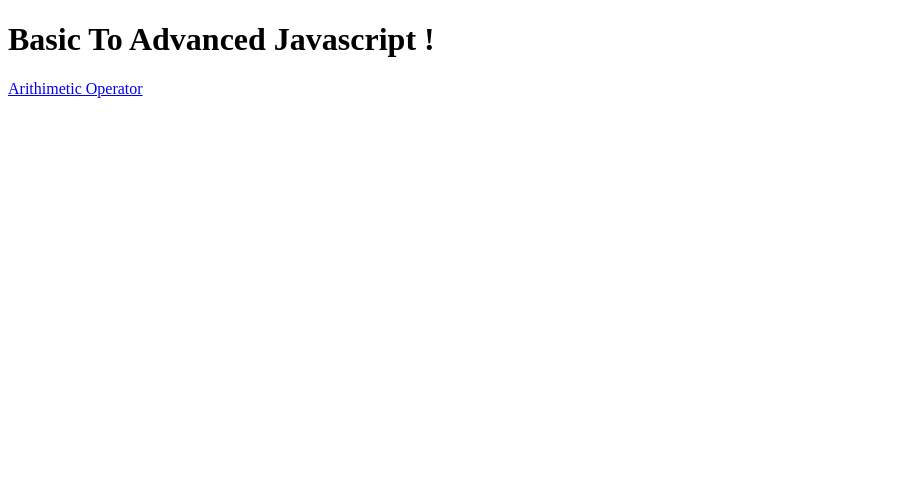
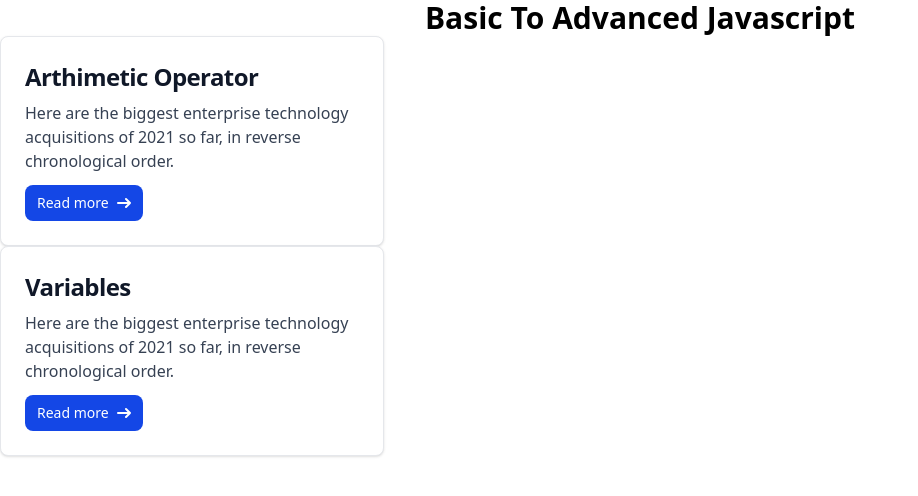
Before and after one commit to MaazWebDev/Basic-To-Advanced-JavaScript, a plain HTML site: page Index.html in a window 1280 px wide. Shown: the whole page, without its empty margins (0-918 px from the left). Drawn offline with nearby package versions, Linux system fonts and the light colour scheme.

Commit message:
Variable

```diff
--- a/Index.html
+++ b/Index.html
@@ -5,11 +5,37 @@
     <meta name="viewport" content="width=device-width, initial-scale=1.0">
     <title>Basic To Advanced Javascript</title>
     <link rel="stylesheet" href="style.css">
+    <script src="https://cdn.jsdelivr.net/npm/@tailwindcss/browser@4"></script>
+    <link rel="shortcut icon" href="images/java-script.png" type="image/x-icon">
 </head>
 <body>
-    <h1>Basic To Advanced Javascript !</h1>
-    <div class="container">
-        <a href="ArthimeticOperator/index.html">Arithimetic Operator</a>
+    <h1 class="text-center h1 text-3xl font-bold cursor-pointer">Basic To Advanced Javascript </h1>
+    <div class="main">
+        <div class="max-w-sm p-6 bg-white border border-gray-200 rounded-lg shadow-sm dark:bg-gray-800 dark:border-gray-700">
+    <a href="#">
+        <h5 class="mb-2 text-2xl font-bold tracking-tight text-gray-900 dark:text-white">Arthimetic Operator</h5>
+    </a>
+    <p class="mb-3 font-normal text-gray-700 dark:text-gray-400">Here are the biggest enterprise technology acquisitions of 2021 so far, in reverse chronological order.</p>
+    <a href="ArthimeticOperator/index.html" class="inline-flex items-center px-3 py-2 text-sm font-medium text-center text-white bg-blue-700 rounded-lg hover:bg-blue-800 focus:ring-4 focus:outline-none focus:ring-blue-300 dark:bg-blue-600 dark:hover:bg-blue-700 dark:focus:ring-blue-800">
+        Read more
+        <svg class="rtl:rotate-180 w-3.5 h-3.5 ms-2" aria-hidden="true" xmlns="http://www.w3.org/2000/svg" fill="none" viewBox="0 0 14 10">
+            <path stroke="currentColor" stroke-linecap="round" stroke-linejoin="round" stroke-width="2" d="M1 5h12m0 0L9 1m4 4L9 9"/>
+        </svg>
+    </a>
+</div>
+<div class="max-w-sm p-6 bg-white border border-gray-200 rounded-lg shadow-sm dark:bg-gray-800 dark:border-gray-700">
+    <a href="#">
+        <h5 class="mb-2 text-2xl font-bold tracking-tight text-gray-900 dark:text-white">Variables</h5>
+    </a>
+    <p class="mb-3 font-normal text-gray-700 dark:text-gray-400">Here are the biggest enterprise technology acquisitions of 2021 so far, in reverse chronological order.</p>
+    <a href="Variables/index.html" class="inline-flex items-center px-3 py-2 text-sm font-medium text-center text-white bg-blue-700 rounded-lg hover:bg-blue-800 focus:ring-4 focus:outline-none focus:ring-blue-300 dark:bg-blue-600 dark:hover:bg-blue-700 dark:focus:ring-blue-800">
+        Read more
+        <svg class="rtl:rotate-180 w-3.5 h-3.5 ms-2" aria-hidden="true" xmlns="http://www.w3.org/2000/svg" fill="none" viewBox="0 0 14 10">
+            <path stroke="currentColor" stroke-linecap="round" stroke-linejoin="round" stroke-width="2" d="M1 5h12m0 0L9 1m4 4L9 9"/>
+        </svg>
+    </a>
+</div>
     </div>
+
 </body>
 </html>
```
Also changed, not shown: Variables/app.js (added, +36 -0 lines), Variables/index.html (added, +12 -0 lines), images/java-script.png (added).
